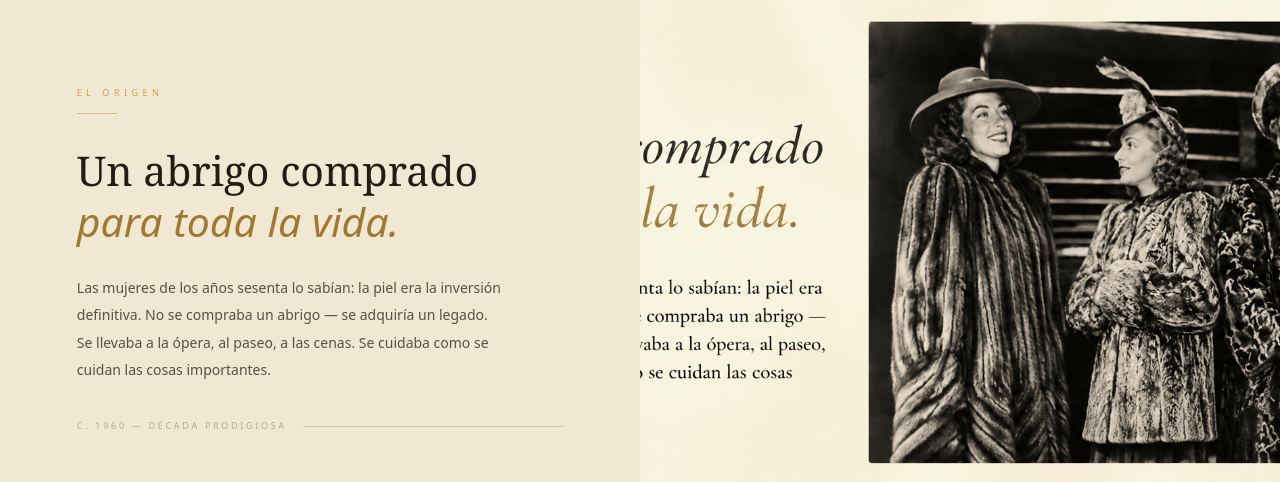
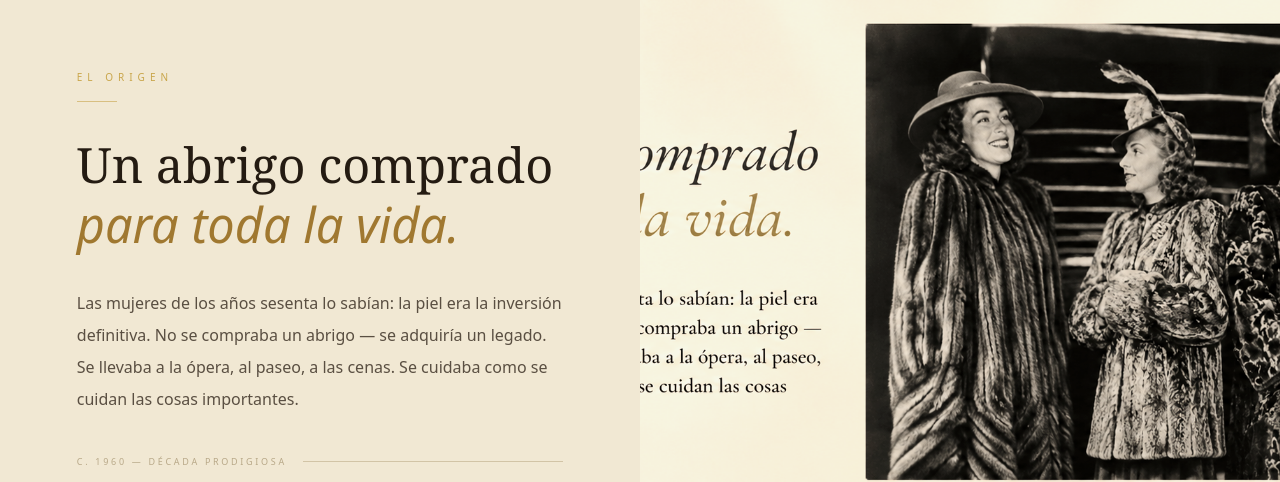
Before and after one commit to mamotisoficial/mamotis-web, a Next.js app: page / in a window 1280 px wide. Shown: the part 1341-1823 px from the top of the page. Built offline with nearby package versions, Linux system fonts and the light colour scheme; a web font is replaced by a local one.

Commit message:
Historia: bigger headings (58px), larger body text (16px), more breathing room
Co-Authored-By: Claude Sonnet 4.6 <noreply@anthropic.com>
Claude-Session: https://claude.ai/code/session_01Moqpxy2tVrAo7onpaotAWL

```diff
--- a/src/components/Historia.tsx
+++ b/src/components/Historia.tsx
@@ -41,7 +41,7 @@ export default function Historia() {
   return (
     <section id="historia" style={{ background: '#f1e8d3' }}>
       {ROWS.map((r, i) => (
-        <div key={i} style={{ display:'grid', gridTemplateColumns:'1fr 1fr', minHeight:560 }}
+        <div key={i} style={{ display:'grid', gridTemplateColumns:'1fr 1fr', minHeight:620 }}
           className="historia-row">
 
           {/* Texto */}
@@ -51,21 +51,21 @@ export default function Historia() {
             padding:'clamp(50px,7vw,100px) clamp(36px,6vw,100px)',
             background: i % 2 === 1 ? '#ede4cf' : '#f1e8d3',
           }}>
-            <div style={{ fontSize:9, letterSpacing:'0.5em', textTransform:'uppercase',
-              color:'var(--gold)', fontFamily:'var(--sans)', marginBottom:14 }}>
+            <div style={{ fontSize:10, letterSpacing:'0.5em', textTransform:'uppercase',
+              color:'var(--gold)', fontFamily:'var(--sans)', marginBottom:16 }}>
               {r.eyebrow}
             </div>
-            <div style={{ width:40, height:1, background:'var(--gold)', opacity:0.6, marginBottom:34 }} />
-            <h3 style={{ fontFamily:'var(--display)', fontSize:'clamp(28px,3.2vw,50px)',
-              fontWeight:400, lineHeight:1.1, margin:'0 0 6px', color:'#241b12' }}>
+            <div style={{ width:40, height:1, background:'var(--gold)', opacity:0.6, marginBottom:36 }} />
+            <h3 style={{ fontFamily:'var(--display)', fontSize:'clamp(34px,3.8vw,58px)',
+              fontWeight:400, lineHeight:1.08, margin:'0 0 8px', color:'#241b12' }}>
               {r.tituloA}
             </h3>
-            <h3 style={{ fontFamily:'var(--serif)', fontSize:'clamp(28px,3.2vw,50px)',
-              fontWeight:300, fontStyle:'italic', lineHeight:1.1, margin:'0 0 30px', color:'#a07830' }}>
+            <h3 style={{ fontFamily:'var(--serif)', fontSize:'clamp(34px,3.8vw,58px)',
+              fontWeight:300, fontStyle:'italic', lineHeight:1.08, margin:'0 0 36px', color:'#a07830' }}>
               {r.tituloB}
             </h3>
-            <p style={{ fontFamily:'var(--sans)', fontSize:14, lineHeight:1.95,
-              color:'#5a4f42', margin:'0 0 36px', maxWidth:430, fontWeight:300 }}>
+            <p style={{ fontFamily:'var(--sans)', fontSize:16, lineHeight:2,
+              color:'#5a4f42', margin:'0 0 40px', maxWidth:'100%', fontWeight:300 }}>
               {r.body}
             </p>
             <div style={{ fontSize:9, letterSpacing:'0.3em', color:'#b8a888',
```
